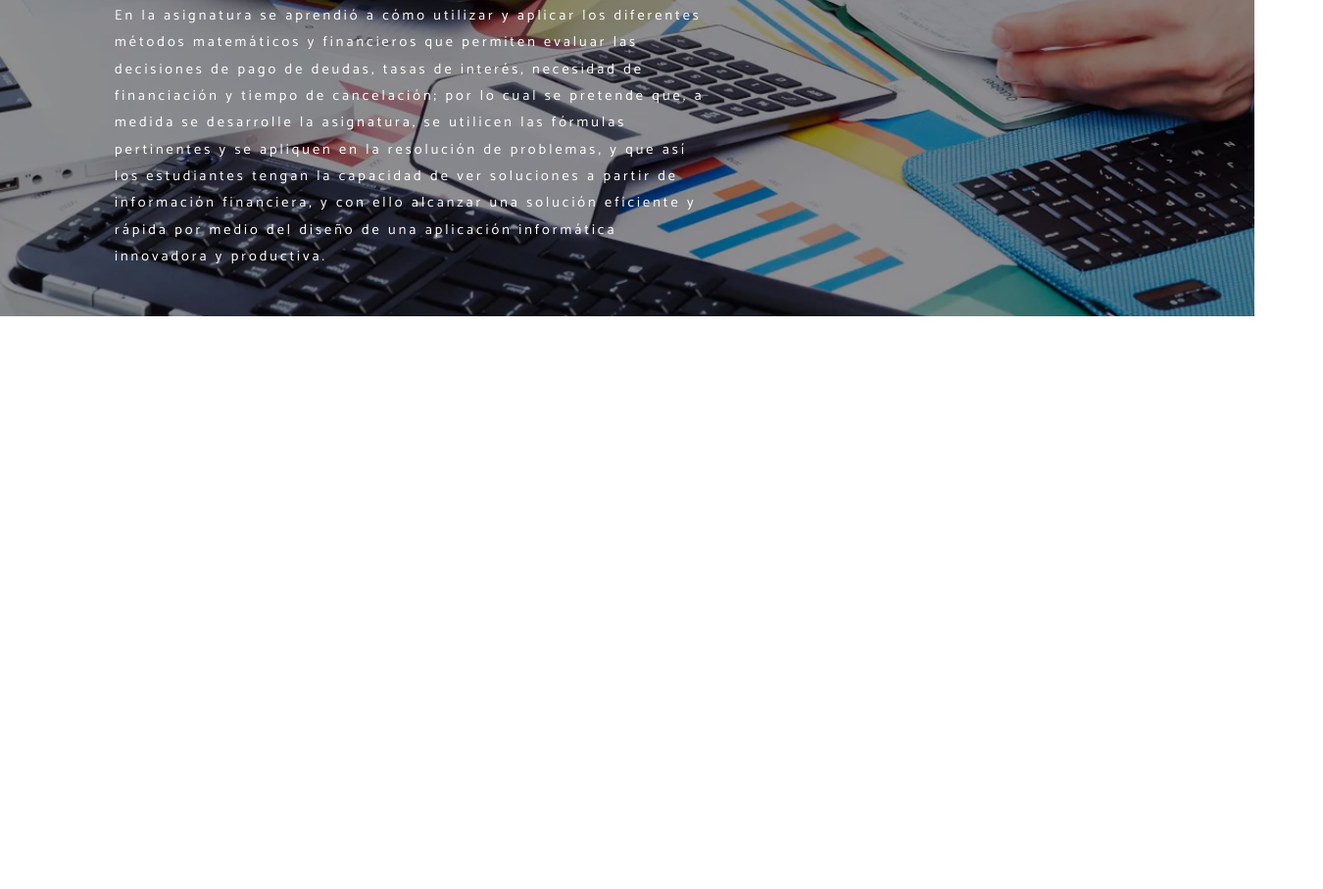
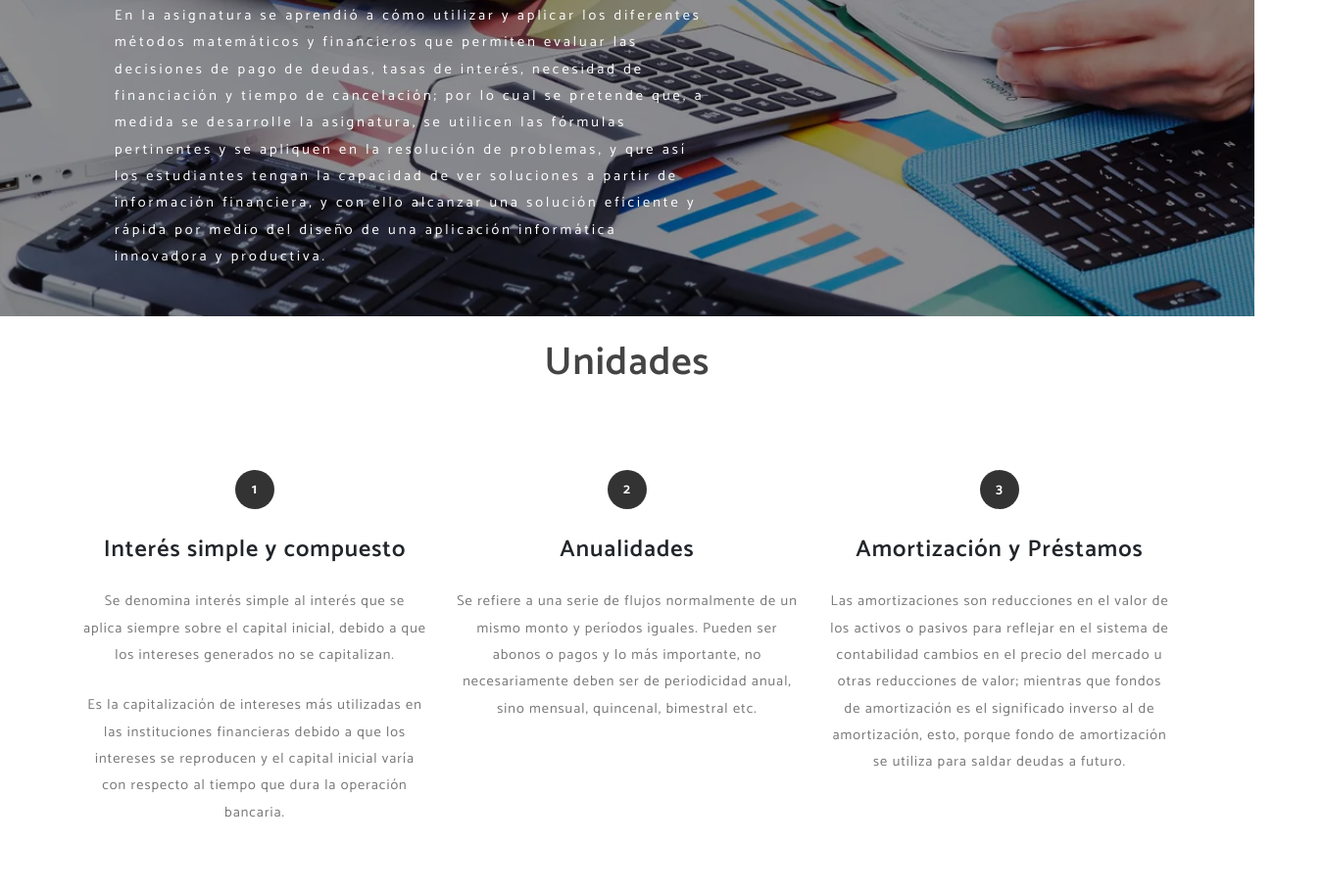
Before and after one commit to vasga-floze/portfolio-ie, a plain HTML site: page index.html in a window 1280 px wide. Shown: the part 458-1366 px from the top of the page at 98% size, 1350 px wide, since content can reach past the window. Before the commit the page ends 800 px from the top, so only its background shows below. Drawn offline with Linux system fonts and the light colour scheme.

Commit message:
update content in index

```diff
--- a/index.html
+++ b/index.html
@@ -103,6 +103,38 @@
         </section>
     </div>
     <!-- //banner -->
+    <br>
+    <h3 class="title-w3ls mb-sm-2 mb-3 text-center">Unidades</h3>
+    <div class="container py-md-5">
+        <div class="row text-center">
+            <div class="col-md-4 bottom-grid">
+                <p class="number">1</p>
+                <h4>Interés simple y compuesto</h4>
+                <p class="mt-4">Se denomina interés simple al interés que se aplica siempre sobre el
+                    capital inicial, debido a que los intereses generados no se capitalizan.</p>
+                <p class="mt-4">Es la capitalización de intereses más utilizadas en las instituciones financieras debido a
+                    que los intereses se reproducen y el capital inicial varía con respecto al tiempo que
+                    dura  la  operación  bancaria.</p>
+            </div>
+            <div class="col-md-4 mt-md-0 mt-5 bottom-grid">
+                <p class="number">2</p>
+                <h4>Anualidades</h4>
+                <p class="mt-4">Se refiere a una serie de flujos normalmente de un mismo monto y períodos iguales. Pueden ser
+                    abonos o pagos y lo más importante, no necesariamente deben ser de periodicidad anual, sino
+                    mensual, quincenal, bimestral etc.</p>
+            </div>
+            <div class="col-md-4 mt-md-0 mt-5 bottom-grid">
+                <p class="number">3</p>
+                <h4>Amortización y Préstamos</h4>
+                <p class="mt-4">Las amortizaciones son reducciones en el valor de
+                    los activos o pasivos para reflejar en el sistema de contabilidad cambios en el precio
+                    del mercado u otras reducciones de valor; mientras que fondos de amortización es el
+                    significado inverso al de amortización, esto, porque fondo de amortización se utiliza
+                    para saldar deudas a futuro.</p>
+            </div>
+            <span class="border-line"></span>
+        </div>
+    </div>
 </body>
 
 </html>
```
